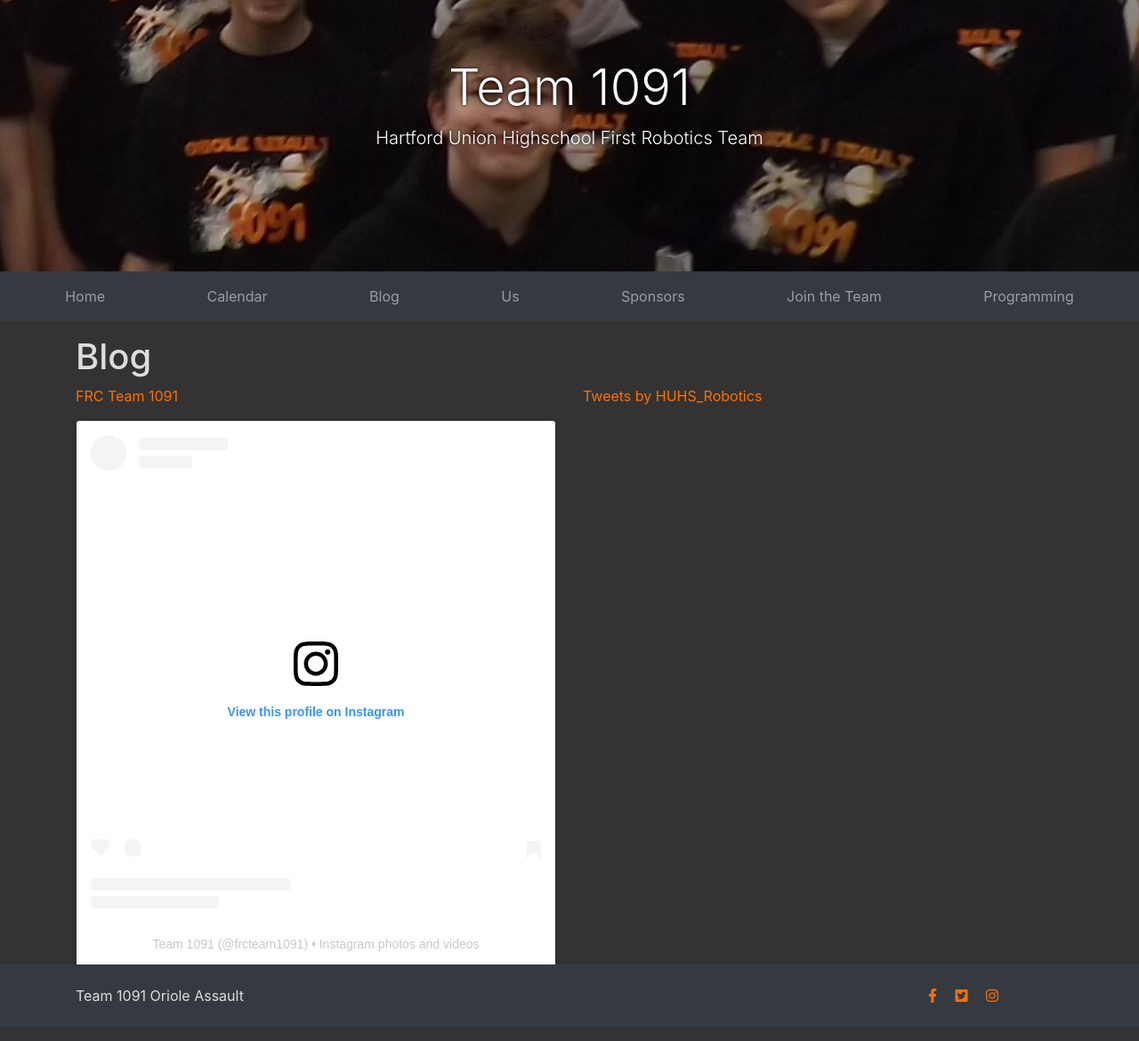
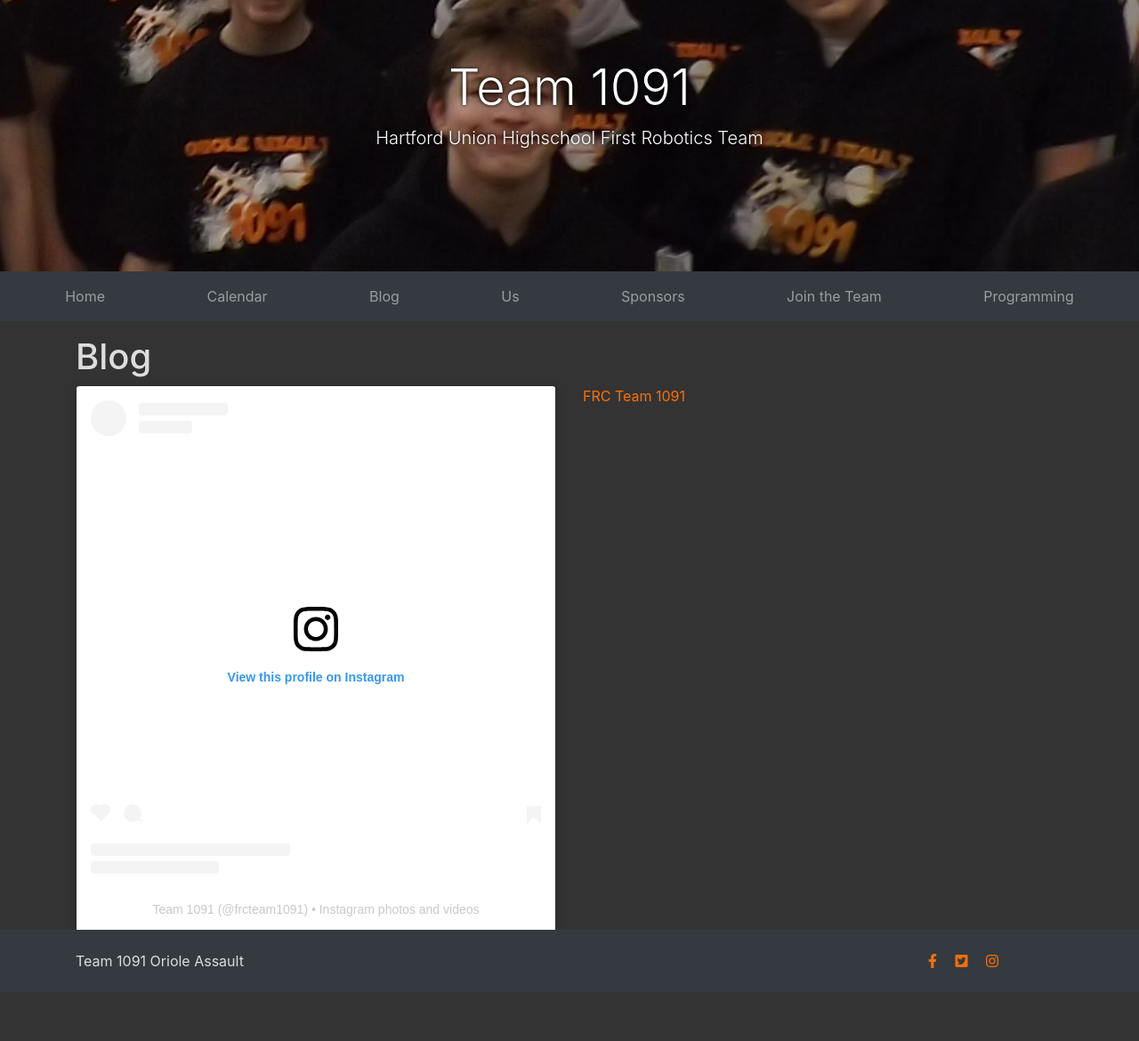
Before and after one commit to Team1091/team1091.github.io, a Jekyll site: the page built from blog/index.html, in a window 1280 px wide. Shown: the whole page at 89% size. Built offline with Jekyll 4.4.1, drawn with Linux system fonts in a browser that asks for light colours; nearby versions of some CDN libraries; a script that is not in the unit is left out; comment, search, counter and statistics services are not loaded; after the commit the page ends 1131 px from its top, so only the background shows below that.

Commit message:
-Put the Facebook in a Column -removed the Twitter

```diff
--- a/blog/index.html
+++ b/blog/index.html
@@ -14,10 +14,6 @@
 <!--</ul>-->
 <div class="row">
     <div class="col-6">
-        <div id="fb-root"></div>
-        <script async defer crossorigin="anonymous" src="https://connect.facebook.net/en_US/sdk.js#xfbml=1&version=v13.0" nonce="ZbMW5Jkm"></script>
-
-        <div class="fb-page" data-href="https://www.facebook.com/frcteam1091/" data-tabs="timeline" data-width="" data-height="" data-small-header="false" data-adapt-container-width="true" data-hide-cover="false" data-show-facepile="true"><blockquote cite="https://www.facebook.com/frcteam1091/" class="fb-xfbml-parse-ignore"><a href="https://www.facebook.com/frcteam1091/">FRC Team 1091</a></blockquote></div>
 
         <blockquote class="instagram-media"
                     data-instgrm-permalink="https://www.instagram.com/frcteam1091/?utm_source=ig_embed&amp;utm_campaign=loading"
@@ -86,8 +82,18 @@
     </div>
 
     <div class="col-6">
-        <a class="twitter-timeline" href="https://twitter.com/HUHS_Robotics?ref_src=twsrc%5Etfw">Tweets by
-            HUHS_Robotics</a>
-        <script async src="https://platform.twitter.com/widgets.js" charset="utf-8"></script>
+        <div id="fb-root"></div>
+        <script async defer crossorigin="anonymous"
+                src="https://connect.facebook.net/en_US/sdk.js#xfbml=1&version=v13.0" nonce="ZbMW5Jkm"></script>
+
+        <div class="fb-page" data-href="https://www.facebook.com/frcteam1091/" data-tabs="timeline" data-width=""
+             data-height="" data-small-header="false" data-adapt-container-width="true" data-hide-cover="false"
+             data-show-facepile="true">
+            <blockquote cite="https://www.facebook.com/frcteam1091/" class="fb-xfbml-parse-ignore"><a
+                    href="https://www.facebook.com/frcteam1091/">FRC Team 1091</a></blockquote>
+        </div>
+        <!--        <a class="twitter-timeline" href="https://twitter.com/HUHS_Robotics?ref_src=twsrc%5Etfw">Tweets by-->
+        <!--            HUHS_Robotics</a>-->
+        <!--        <script async src="https://platform.twitter.com/widgets.js" charset="utf-8"></script>-->
     </div>
 </div>
```
